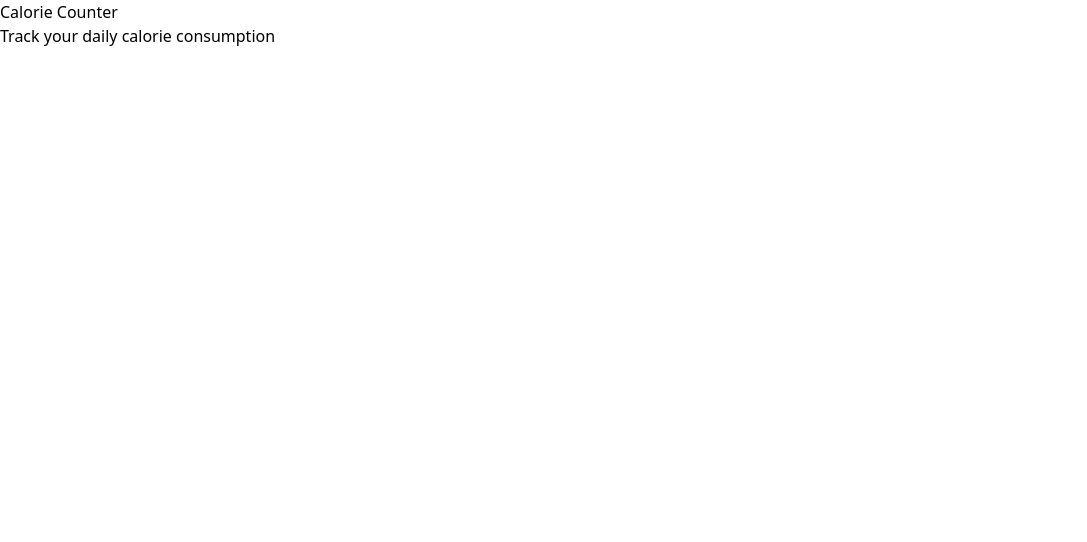
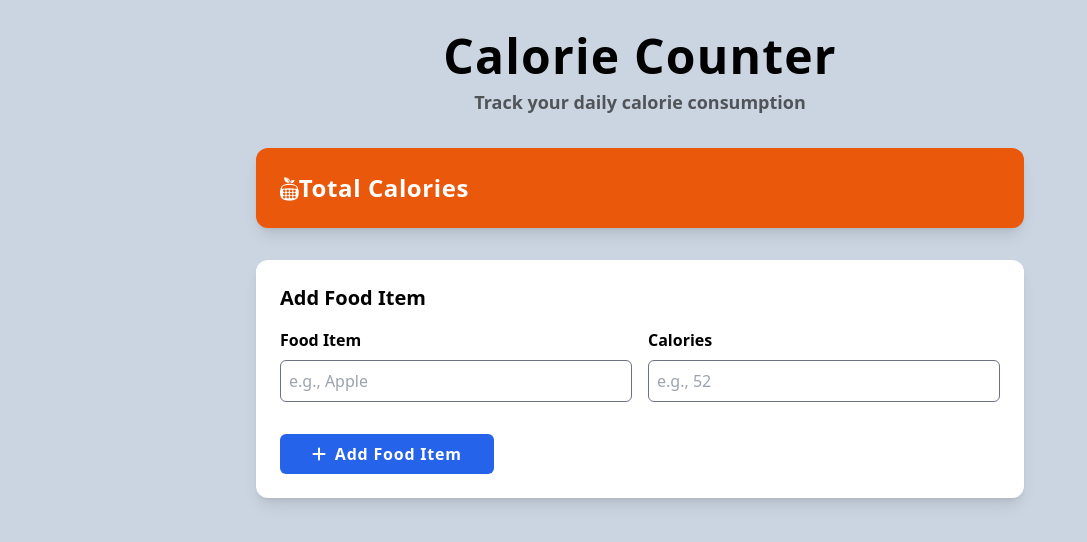
Before and after one commit to isaac-ndungu/calorie-counter-app, a plain HTML site: page index.html in a window 1280 px wide. Shown: the whole page, without its empty margins (0-1087 px from the left). Drawn offline with nearby package versions, Linux system fonts and the light colour scheme.

Commit message:
add form with input fields for food item and calorie count

```diff
--- a/index.html
+++ b/index.html
@@ -5,12 +5,45 @@
     <meta name="viewport" content="width=device-width, initial-scale=1.0">
     <title>Calorie Counter</title>
     <script src="https://cdn.tailwindcss.com"></script>
-</head>
-<body>
-    <header>
-        <h1>Calorie Counter</h1>
-        <p>Track your daily calorie consumption </p>
+    <script src="https://kit.fontawesome.com/ac82667efe.js" crossorigin="anonymous"></script>
+
+    </head>
+<body class="bg-slate-300 font-sans">
+    <header class="p-8 text-center">
+        <h1 class="text-5xl font-extrabold mb-2 tracking-wide">Calorie Counter</h1>
+        <p class="text-lg font-semibold opacity-60">Track your daily calorie consumption </p>
     </header>
+
+    <div id="calorieDisplay" class="w-[60%] bg-orange-600 mx-auto p-6 rounded-xl shadow-lg">
+
+        <div class="flex items-center">
+            <i class="fa-brands fa-nutritionix fa-xl" style="color: rgb(255, 255, 255);"></i>
+            <h2 class="text-white text-2xl font-bold tracking-wide">Total Calories</h2>
+        </div>
+
+        <div id="totalCalorieCounter"></div>
+        <div id="dailyItemCount"></div>
+
+    </div>
+
+    <form id="inputForm" class="bg-white rounded-xl w-[60%] mx-auto p-6 m-8 shadow-lg">
+        <h2 class="text-xl font-bold mb-4">Add Food Item</h2>
+        <div class="flex gap-4 mb-4">
+            <div class="w-full">
+                <label for="foodItem" class="text-md font-semibold mb-2 block">Food Item</label>
+                <input type="text" id="foodItem" class="border border-gray-500 rounded-md p-2 w-full" placeholder="e.g., Apple">
+            </div>
+            <div class="w-full">
+                <label for="calorieCount" class="text-md font-semibold mb-2 block">Calories</label>
+                <input type="number" id="calorieCount" class="border border-gray-500 rounded-md p-2 w-full" placeholder="e.g., 52">
+            </div>
+        </div>
+
+        <button type="submit" class="bg-blue-600 text-white w-3xl px-8 py-2 rounded-md mt-4 hover:bg-blue-700 transition-colors gap-4 items-center text-md font-bold tracking-wider"><i class="fa-solid fa-plus mr-2" style="color: rgb(255, 255, 255);"></i>Add Food Item</button>
+    </form>
+
+
+
 
 
 
```
